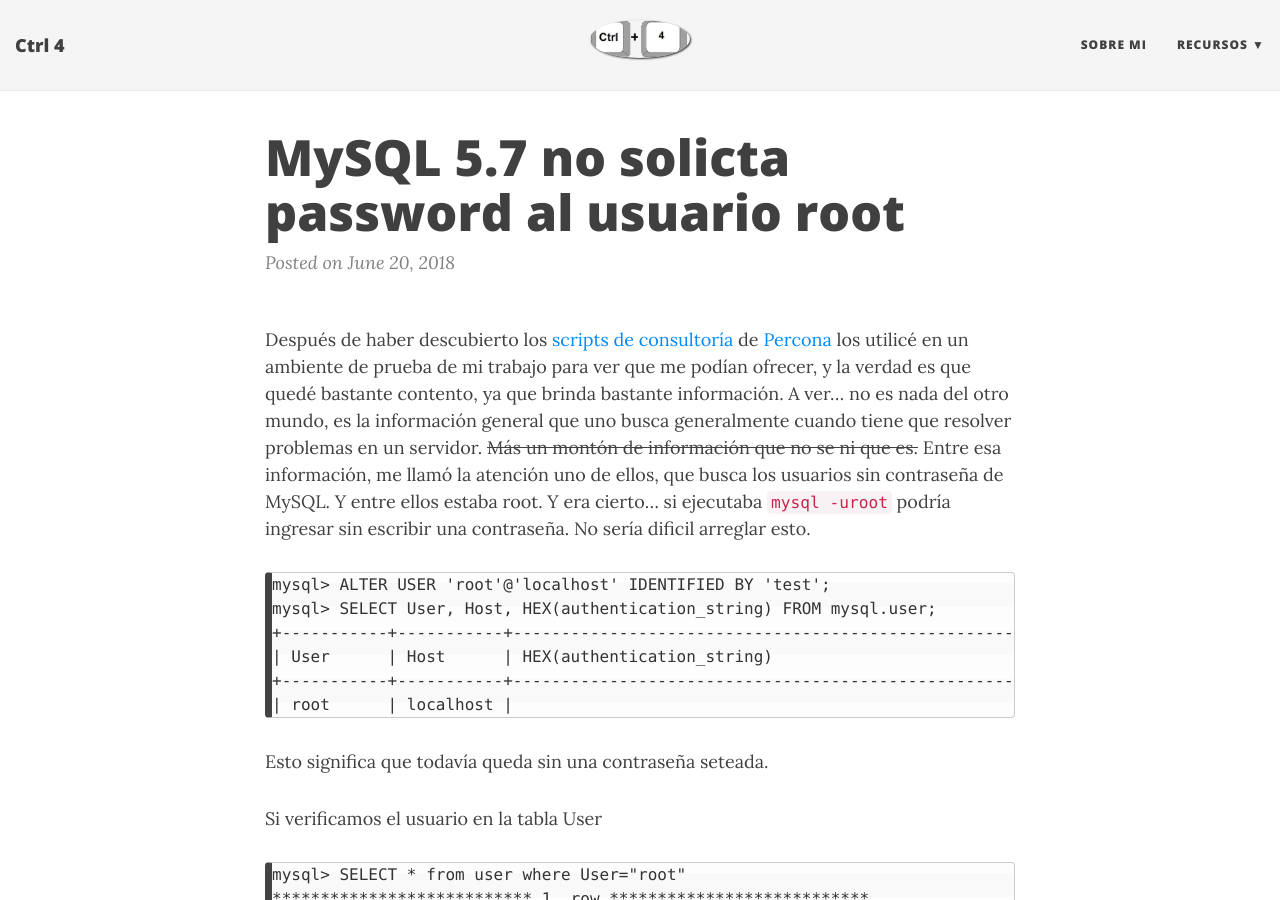
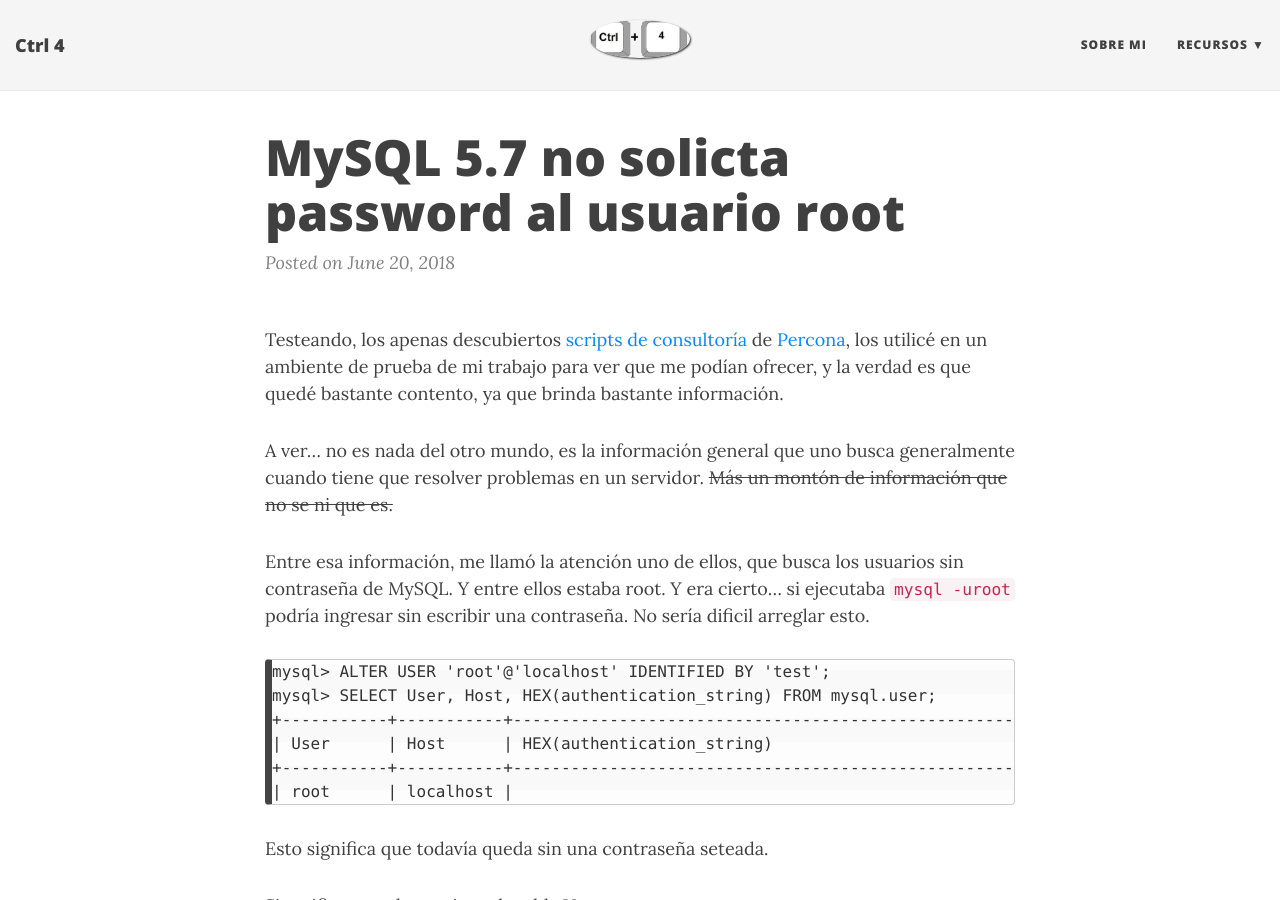
Before and after one commit to Ctrl4/ctrl4.github.io, a Jekyll site: the page built from _posts/2018-06-20-mysql-5.7-no-pide-root-password.md, in a window 1280 px wide and 900 px high. Built offline with Jekyll 4.4.1, drawn with Linux system fonts in a browser that asks for light colours; nearby versions of some CDN libraries; comment, search, counter and statistics services are not loaded.

Commit message:
Update 2018-06-20-mysql-5.7-no-pide-root-password.md

```diff
--- a/_posts/2018-06-20-mysql-5.7-no-pide-root-password.md
+++ b/_posts/2018-06-20-mysql-5.7-no-pide-root-password.md
@@ -4,8 +4,10 @@ title: MySQL 5.7 no solicta password al usuario root
 tags: ctrl4
 ---
 
-Después de haber descubierto los [scripts de consultoría](http://percona.github.io/percona-consulting-scripts/) de [Percona](www.percona.com) los utilicé en un ambiente de prueba de mi trabajo para ver que me podían ofrecer, y la verdad es que quedé bastante contento, ya que brinda bastante información.
+Testeando, los apenas descubiertos [scripts de consultoría](http://percona.github.io/percona-consulting-scripts/) de [Percona](www.percona.com), los utilicé en un ambiente de prueba de mi trabajo para ver que me podían ofrecer, y la verdad es que quedé bastante contento, ya que brinda bastante información.
+
 A ver... no es nada del otro mundo, es la información general que uno busca generalmente cuando tiene que resolver problemas en un servidor. ~~Más un montón de información que no se ni que es.~~
+
 Entre esa información, me llamó la atención uno de ellos, que busca los usuarios sin contraseña de MySQL. Y entre ellos estaba root. Y era cierto... si ejecutaba `mysql -uroot` podría ingresar sin escribir una contraseña. No sería dificil arreglar esto.
 
     mysql> ALTER USER 'root'@'localhost' IDENTIFIED BY 'test';
```
